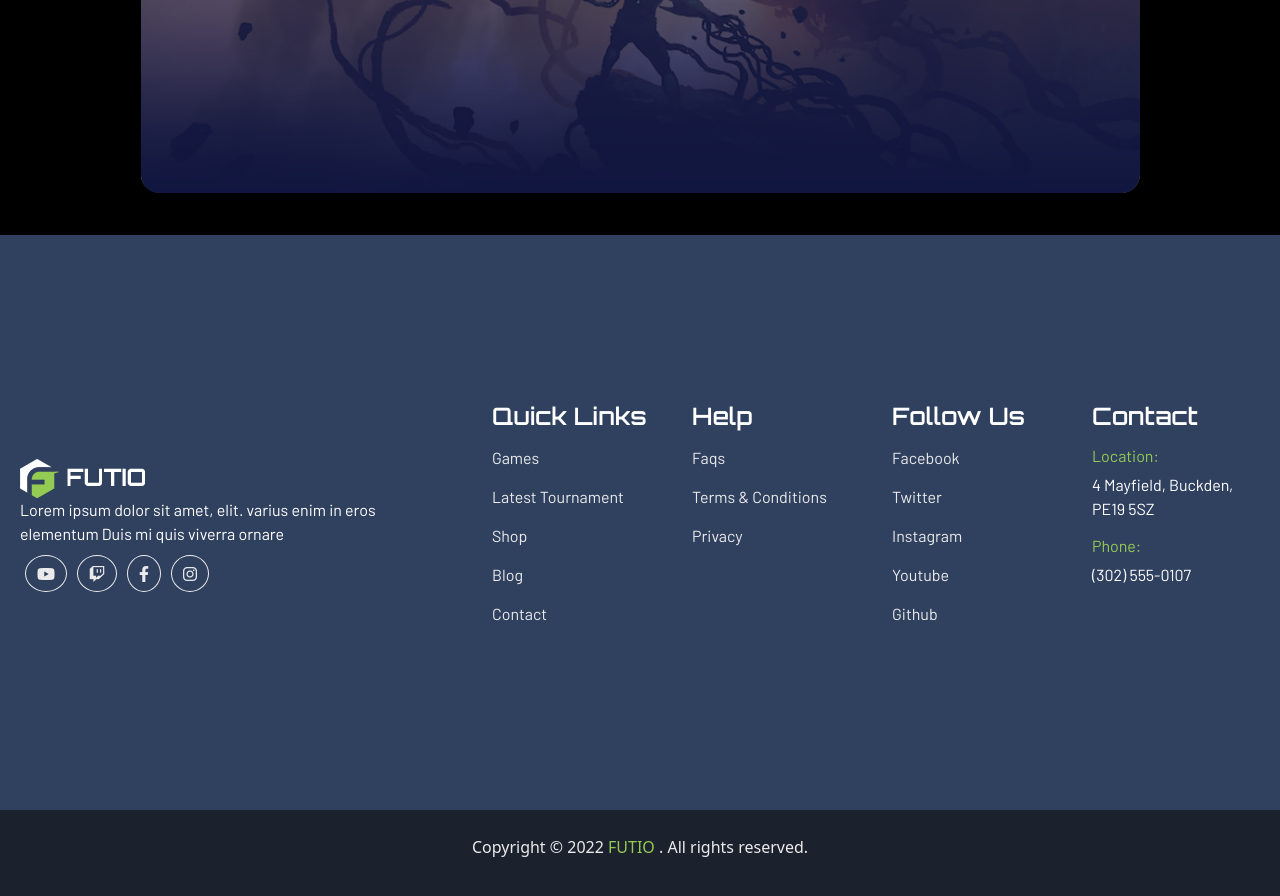
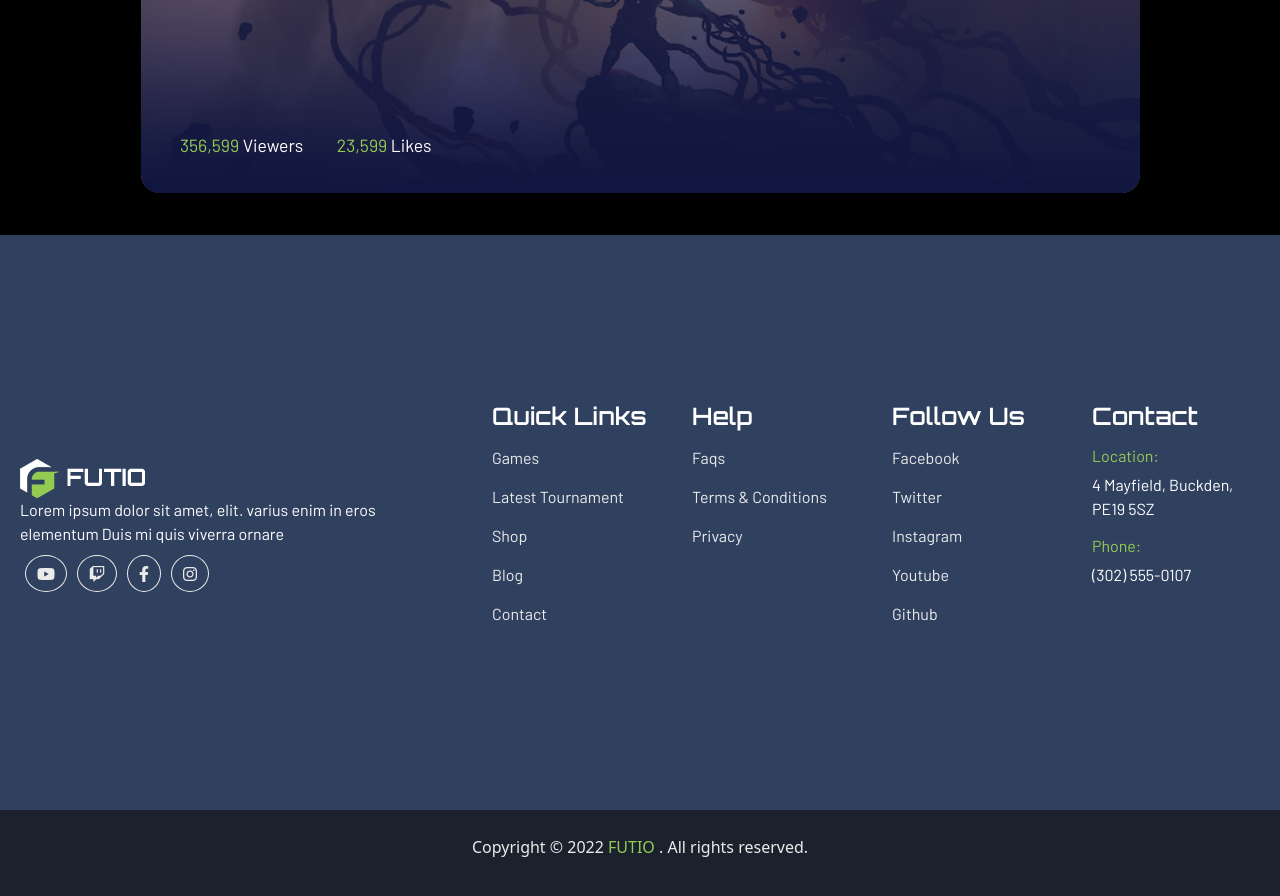
Before and after one commit to GiacomoArena/proj-html-vuejs, a Vue app: page / in a window 1280 px wide. Shown: the part 4480-5376 px from the top of the page. Built offline with nearby package versions, Linux system fonts and the light colour scheme.

Commit message:
fix livestreaming section

```diff
--- a/src/components/partials/LiveStreaming.vue
+++ b/src/components/partials/LiveStreaming.vue
@@ -39,6 +39,11 @@
           League Of Legends
         </p>
     </div>
+
+    <p class="view-like">
+      <span>356,599</span> Viewers
+      <span>23,599</span> Likes
+    </p>
   </div>
 </section>
 
@@ -99,6 +104,17 @@
         right: 30px;
         top: 40px;
       }
+      .view-like{
+        position: absolute;
+        bottom: 60px;
+        left: 10px;
+        font-size: 1.1rem;
+        span{
+          margin-left: 30px;
+          font-size: 1.1rem;
+          color: $my-lightgreen;
+        }
+      }
       .play{
         font-family: $primary-font;
         p{
```
